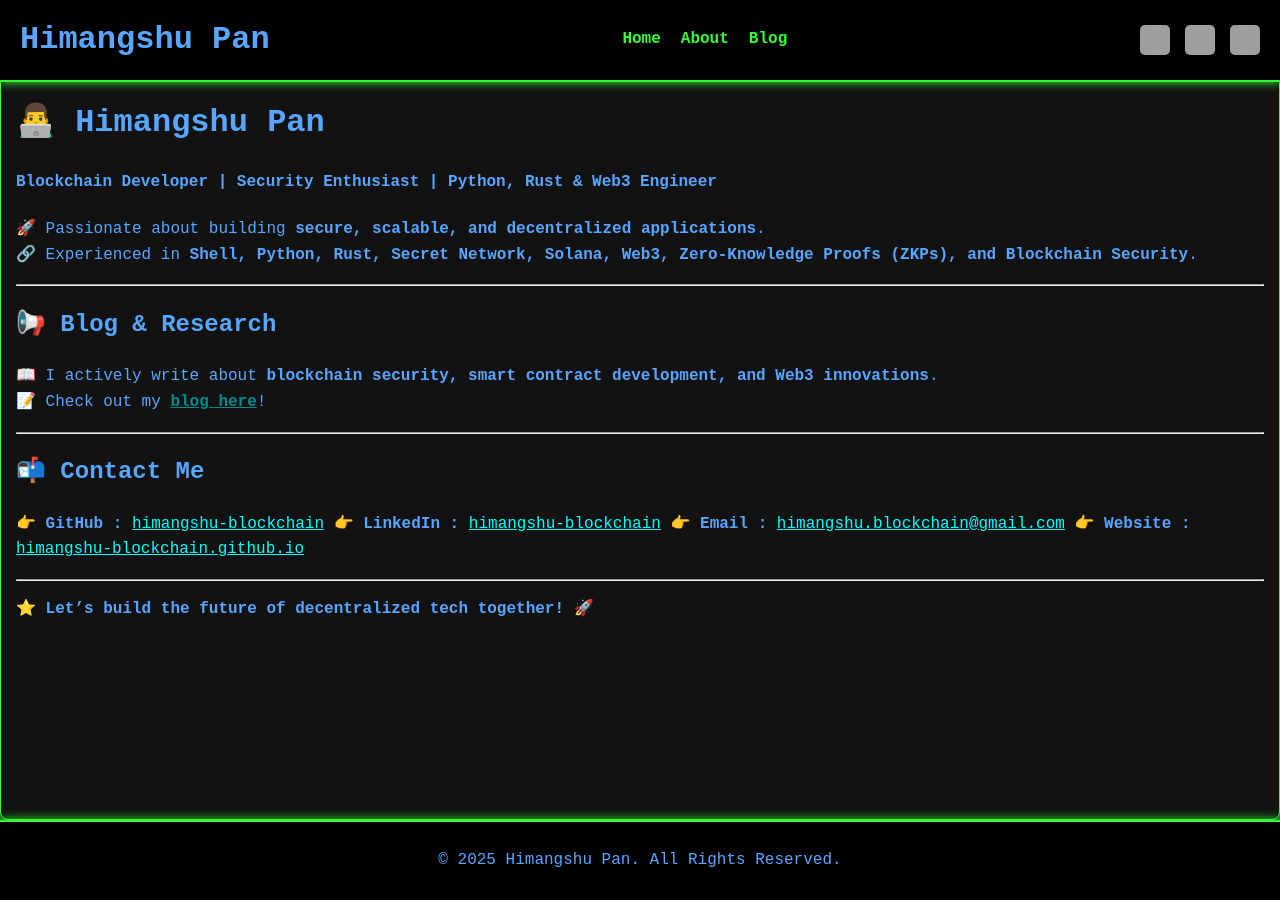
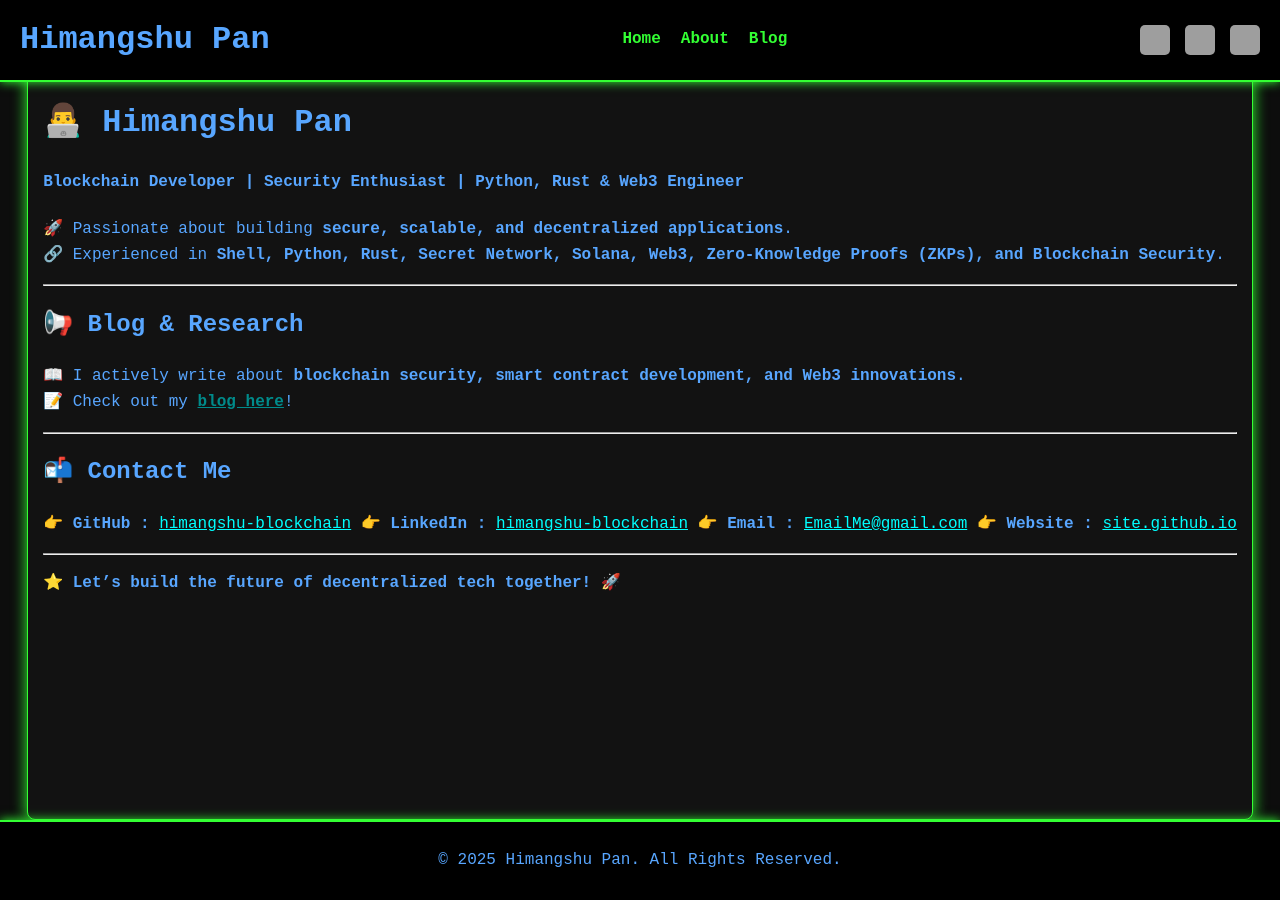
Before and after one commit to himangshu-blockchain/himangshu-blockchain.github.io, a Jekyll site: the page built from Site/index.markdown, in a window 1280 px wide. Built offline with Jekyll 4.4.1, drawn with Linux system fonts in a browser that asks for light colours; nearby versions of some CDN libraries; comment, search, counter and statistics services are not loaded; grey boxes are pictures that could not be loaded.

Commit message:
Update contact me section

```diff
--- a/Site/index.markdown
+++ b/Site/index.markdown
@@ -20,8 +20,8 @@
 ## 📬 Contact Me
 👉 **GitHub   :** [himangshu-blockchain](https://github.com/himangshu-blockchain)
 👉 **LinkedIn :** [himangshu-blockchain](https://www.linkedin.com/in/himangshu-blockchain/)
-👉 **Email    :** [himangshu.blockchain@gmail.com](mailto:himangshu.blockchain@gmail.com)
-👉 **Website  :** [himangshu-blockchain.github.io](https://himangshu-blockchain.github.io)
+👉 **Email    :** [EmailMe@gmail.com](mailto:himangshu.blockchain@gmail.com)
+👉 **Website  :** [site.github.io](https://himangshu-blockchain.github.io)
 
 ---
 
```
Also changed, not shown: 2 other files.
